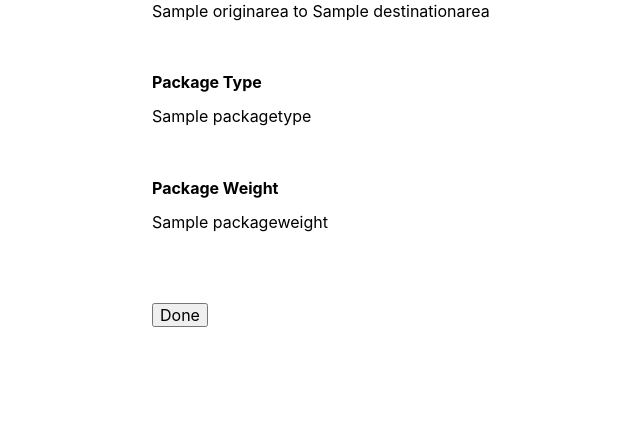
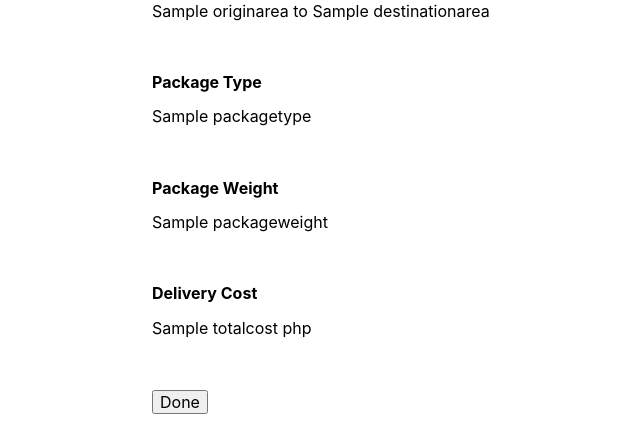
Before and after one commit to kevinsibug/Blue-Mark, a Django app: template delivery_tracker/templates/customerconfirmation.html in a window 1280 px wide. Shown: the part 1564-1994 px from the top of the page, without its empty margins (248-888 px from the left). Before the commit the page ends 1891 px from the top, so only its background shows below. Run offline with Django 3.2, Linux system fonts and the light colour scheme; the template is opened without the code that fills it: most values are stand-ins (such as "Sample title", 1, 10 or a date in 2020); some libraries are stand-ins or nearby versions.

Commit message:
Added cost in confirmation page

```diff
--- a/delivery_tracker/templates/customerconfirmation.html
+++ b/delivery_tracker/templates/customerconfirmation.html
@@ -55,6 +55,8 @@
 <label><b> Package Weight</b></label>
 <p> {{ packageweight }} </p><br>
 <br>
+<label><b> Delivery Cost</b></label>
+<p> {{ totalcost }} php </p><br>
 <br>
 
 <button onclick="location.href='http://127.0.0.1:8000'" type="button"> Done</button>
--- a/delivery_tracker/views.py
+++ b/delivery_tracker/views.py
@@ -97,6 +97,7 @@ def customer_confirmation(request):
         'servicetype': request.POST.get('servicetype'),
         'packagetype': request.POST.get('packagetype'),
         'packageweight': request.POST.get('packageweight'),
+        'totalcost': cost
         })
 
 def view_customers(request):
```
